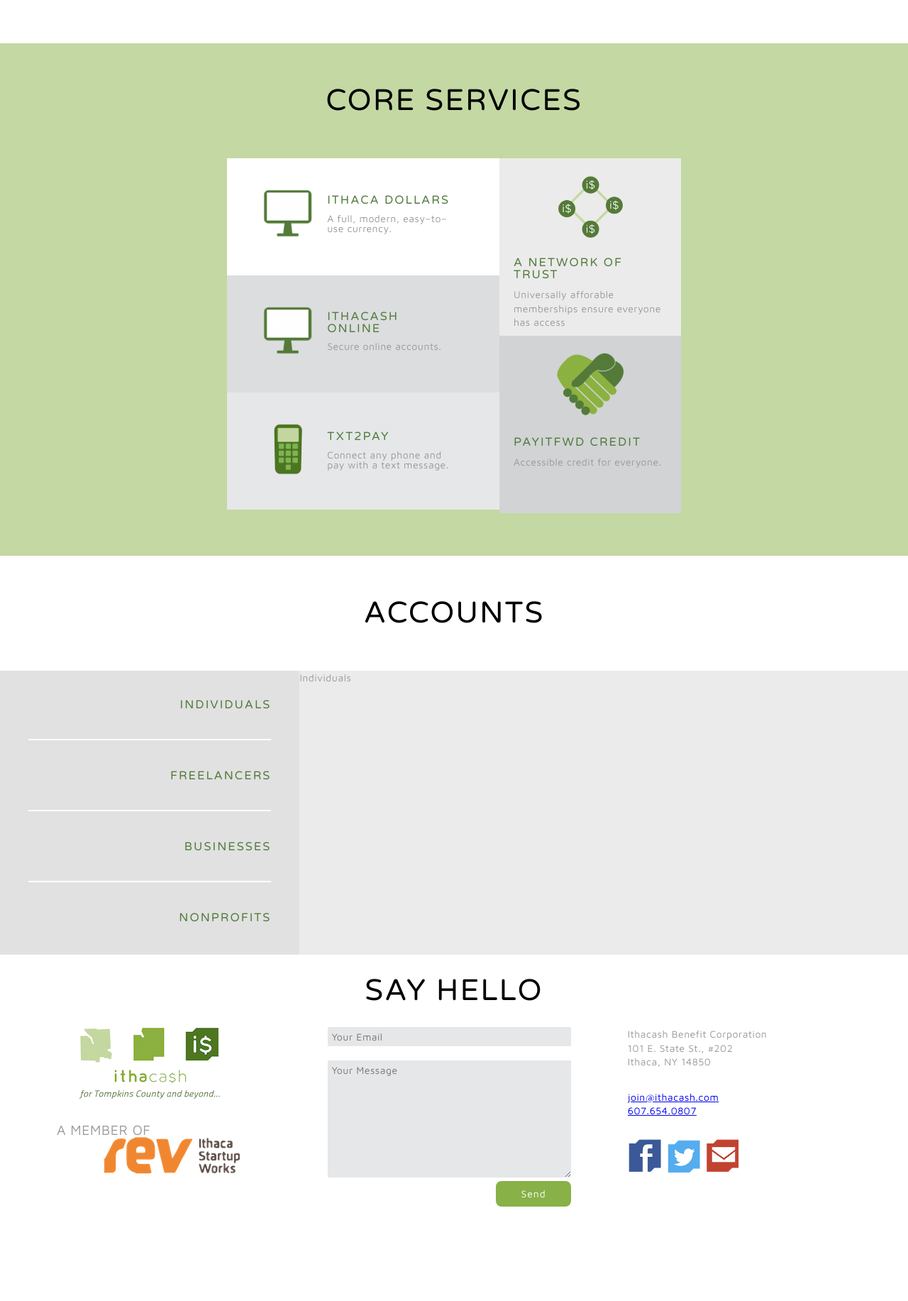
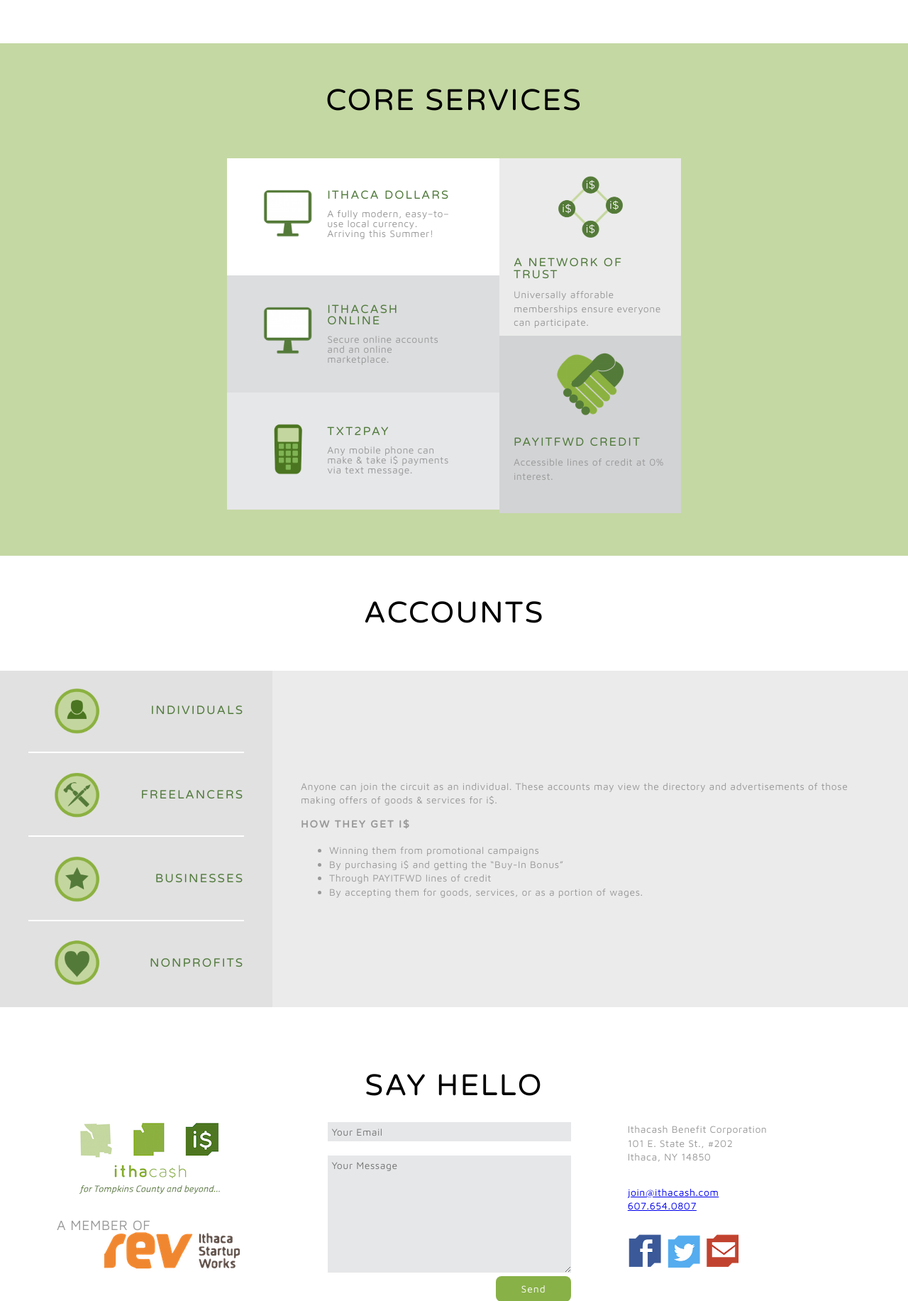
Before and after one commit to patientdev/ithacash, a PHP site: page / in a window 1280 px wide. Shown: the part 3364-5197 px from the top of the page at 71% size. Before the commit the page ends 5064 px from the top, so only its background shows below. Run offline with PHP 8.4, Linux system fonts and the light colour scheme; some libraries are stand-ins or nearby versions.

Commit message:
Redirect to non-www ithacash.com; Updated #accounts li.hover functionality

```diff
--- a/css/ithacash.css
+++ b/css/ithacash.css
@@ -382,33 +382,28 @@ h1 img {
 	text-align: left;
 }
 
-#accounts {
-	white-space: nowrap;
-	overflow: hidden;
-	padding-bottom: 0;
-}
-
-#accounts ul {
+#accounts > ul {
 	margin: 0; padding: 0;
 	text-transform: uppercase;
 	list-style-type: none;
 	color: rgb(82, 123, 61);
-	width: 33%;
+	width: 30%;
 	text-align: right;
 	float: left;
-	height: 400px;
+	font-family: "Varela Round";
+	height: 474px;
 }
 
-#accounts li {
+#accounts > ul > li {
 	height: 25%;
 	background-color: rgb(225, 225, 225);
 }
 
-#accounts li:hover {
+#accounts > ul > li:hover {
 	cursor: pointer;
 }
 
-#accounts li.selected::after {
+#accounts > ul > li.selected::after {
 	content: "";
 	display: inline-block;
 	width: 0;
@@ -419,29 +414,58 @@ h1 img {
 	border-right: 25px solid rgb(235, 235, 235);
 
 	position: relative;
-	bottom: 76px;
+	bottom: 87px;
 }
 
-#accounts h3 {
+#accounts > ul > li p {
+	display: block;
+	font-size: 1.2em;
 	font-weight: 200;
 	border-bottom: 2px solid white;
-	padding: 40px 0;
+	padding: 20px 0;
 	margin: 0 40px;
+	letter-spacing: 2px;
+	line-height: 1em;
+	vertical-align: middle;
 }
 
-#accounts li:last-of-type h3 {
+#accounts > ul > li p span {
+	width: 200px;
+	display: inline-block;
+}
+
+#accounts > ul > li:last-of-type p {
 	border: none;
 }
 
+#accounts > ul img {
+	width: 70px;
+	vertical-align: middle;
+}
+
 #account-info {
-	width: 67%;
-	height: 400px;
+	width: 70%;
+	height: 474px;
 	float: right;
 	background-color: rgb(235, 235, 235);
+	padding: 0 40px;
+	display: table;
 }
 
-#account-info > div { display: none; }
-#account-info > div#individual-info { display: block; }
+#account-info > div { display: none;  vertical-align: middle; }
+#account-info > div#individual-info { display: table-cell; }
+
+#account-info img {
+	float: left;
+	border-radius: 50%;
+	width: 300px;
+	margin-right: 40px;
+	vertical-align: middle;
+}
+
+#account-info ul {
+	padding-left: 40px;
+}
 
 #legacy {
 	background-color: rgb(196, 216, 163);
--- a/index.php
+++ b/index.php
@@ -139,7 +139,7 @@ include $_SERVER["DOCUMENT_ROOT"] . "/includes/header.php"; ?>
 				<p class="image"><img src="/img/monitor.png"></p>
 				<div class="caption">
 					<h3>Ithaca Dollars</h3>
-					<p>A full, modern, easy&ndash;to&ndash;use currency.</p>
+					<p>A fully modern, easy&ndash;to&ndash; use local currency. Arriving this Summer!</p>
 				</div>
 			</div>
 
@@ -147,7 +147,7 @@ include $_SERVER["DOCUMENT_ROOT"] . "/includes/header.php"; ?>
 				<p class="image"><img src="/img/monitor.png"></p>
 				<div class="caption">
 					<h3>Ithacash Online</h3>
-					<p>Secure online accounts.</p>
+					<p>Secure online accounts and an online marketplace.</p>
 				</div>
 			</div>
 
@@ -155,7 +155,7 @@ include $_SERVER["DOCUMENT_ROOT"] . "/includes/header.php"; ?>
 				<p class="image"><img src="/img/howtogetstarted-phone.png"></p>
 				<div class="caption">
 					<h3>TXT2PAY</h3>
-					<p>Connect any phone and pay with a text message.</p>
+					<p>Any mobile phone can make &amp; take i$ payments via text message.</p>
 				</div>
 			</div>
 		</div>
@@ -164,34 +164,72 @@ include $_SERVER["DOCUMENT_ROOT"] . "/includes/header.php"; ?>
 			<div id="network-of-trust">
 				<p><img src="/img/trust-network.png"></p>
 				<h3>A Network of Trust</h3>
-				<p>Universally afforable memberships ensure everyone has access</p>
+				<p>Universally afforable memberships ensure everyone can participate.</p>
 			</div>
 
 			<div id="payitfwd">
 				<p><img src="/img/pay-it-forward.png"></p>
 				<h3>PAYITFWD Credit</h3>
-				<p>Accessible credit for everyone.</p>
+				<p>Accessible lines of credit at 0% interest.</p>
 			</div>
 		</div>
 	</div>
 
 </section>
 
-<section id="accounts">
+<section id="accounts" class="clear">
 	<h2>Accounts</h2>
 
 	<ul>
-		<li id="individual"><h3>Individuals</h3></li>
-		<li id="freelance"><h3>Freelancers</h3></li>
-		<li id="business"><h3>Businesses</h3></li>
-		<li id="nonprofit"><h3>Nonprofits</h3></li>
+		<li id="individual" class="clear"><p><img src="/img/individual.png"><span>Individuals</span></p></li>
+		<li id="freelance"class="clear"><p><img src="/img/freelancer.png"><span>Freelancers</span></p></li>
+		<li id="business"class="clear"><p><img src="/img/business.png"><span>Businesses</span></p></li>
+		<li id="nonprofit"class="clear"><p><img src="/img/nonprofit.png"><span>Nonprofits</span></p></li>
 	</ul>
 
 	<div id="account-info">
-		<div id="individual-info">Individuals</div>
-		<div id="freelance-info">Freelancers</div>
-		<div id="business-info">Businesses</div>
-		<div id="nonprofit-info">Nonprofits</div>
+		<div id="individual-info">
+			<p>Anyone can join the circuit as an individual. These accounts may view the directory and advertisements of those making offers of goods &amp; services for i$.</p>
+
+			<h4>How They Get i$</h4>
+			<ul>
+				<li>Winning them from promotional campaigns</li>
+				<li>By purchasing i$ and getting the &ldquo;Buy-In Bonus&rdquo;</li>
+				<li>Through PAYITFWD lines of credit</li>
+				<li>By accepting them for goods, services, or as a portion of wages.</li>
+			</ul></div>
+		<div id="freelance-info">
+			<p>For one&ndash;person businesses without a <em>place</em> of business. Freelancers may list advertisements and be promoted in the circuit as a preferred local provider.</p>
+
+			<h4>How They Get i$</h4>
+			<ul>
+				<li>Sales of goods &amp; services.</li>
+				<li>PAYITFWD lines of credit.</li>
+				<li>Bonuses + Grants</li>
+				<li>Purchases of i$</li>
+			</ul></div>
+		<div id="business-info">
+			<p><img src="/img/business.jpg">Local businesses may choose between <strong>regular</strong> and <strong>premium</strong> accounts. In addition to listing advertisements and enjoying general promotion as a business member, premium businesses get added visibility and priority access when it comes to new offerings.</p>
+
+			<h4>How They Get i$</h4>
+			<ul>
+				<li>Sales of goods &amp; services.</li>
+				<li>PAYITFWD lines of credit.</li>
+				<li>Bonuses + Grants</li>
+				<li>Purchases of i$</li>
+			</ul></div>
+		<div id="nonprofit-info">
+			<p>Local 501(c)3&rsquo;s, non&ndash;exempt organizations, and other community associations can join the circuit and receive even more support from those who see the value of the work they do in the community. Nonprofits can post advertisements in the marketplace just like business accounts.</p>
+
+			<h4>How They Get i$</h4>
+			<ul>
+				<li>Sales of goods &amp; services.</li>
+				<li>PAYITFWD lines of credit.</li>
+				<li>Bonuses + Grants</li>
+				<li>Purchases of i$</li>
+				<li>Donations of i$</li>
+			</ul>
+		</div>
 	</div>
 
 </section>
--- a/js/ithacash.js
+++ b/js/ithacash.js
@@ -10,15 +10,10 @@ $(function() {
 		$('html, body').animate({ scrollTop: scrollTo + 'px' });
 	});
 
-	$('#accounts li').hover(function() {
-		$(this).toggleClass('selected');
-	})
+	$('#accounts > ul > li').hover(function() {
+		$('#accounts li').each(function() { $(this).removeClass('selected'); })
+		$(this).addClass('selected');
 
-	$('#accounts li').blur(function() {
-		$(this).toggleClass('selected');
-	})
-
-	$('#accounts li').click(function() {
 		selection = $(this).attr('id');
 
 		$('#' + selection + '-info').toggle();
@@ -28,7 +23,7 @@ $(function() {
 				$(this).css('display', 'none');
 			}
 
-			else { $(this).css('display', 'block'); }
+			else { $(this).css('display', 'table-cell'); }
 		})
 	})
 
@@ -53,7 +48,3 @@ $(function() {
 	});
 
 });
-
-function JSONinify( inputArray ) {
-
-}
```
Also changed, not shown: .htaccess (added), img/business.jpg (added), img/business.png (added), img/freelancer.png (added), img/individual.png (renamed from img/Individuals.png), img/nonprofit.png (added).
